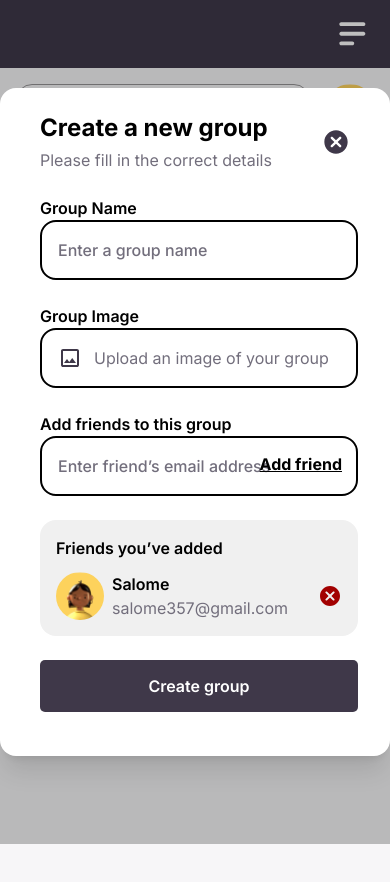
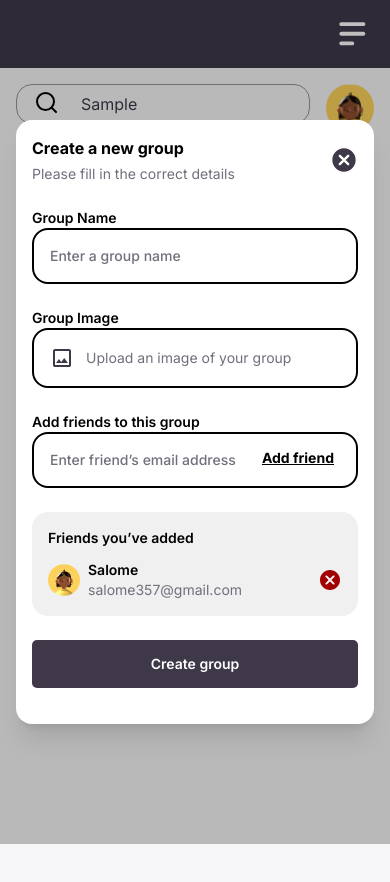
Before and after one commit to codeReaper0/event-webapp2, a Next.js app: page /groups in a window 390 px wide. Both pictures are taken after typing "Sample" into the empty fields and a click on the button "Create New Group". Shown: the top 882 px of the page. Built offline with nearby package versions, Linux system fonts and the light colour scheme; no server answers.

Commit message:
adjusted form mobile view

```diff
--- a/components/createGroup.tsx
+++ b/components/createGroup.tsx
@@ -105,7 +105,7 @@ export default function CreateGroup() {
           </Transition.Child>
 
           <div className="fixed inset-0 overflow-hidden">
-            <div className="flex min-h-full items-center justify-center text-center">
+            <div className="flex min-h-full items-center justify-center text-center p-4 md:p-0">
               <Transition.Child
                 as={Fragment}
                 enter="ease-out duration-300"
@@ -115,16 +115,16 @@ export default function CreateGroup() {
                 leaveFrom="opacity-100 scale-100"
                 leaveTo="opacity-0 scale-95"
               >
-                <Dialog.Panel className="w-full max-w-[450px] transform overflow-hidden max-h-[90vh] rounded-2xl bg-white py-6 text-left align-middle shadow-xl transition-all flex flex-col">
+                <Dialog.Panel className="w-full max-w-[450px] transform overflow-hidden max-h-[90vh] rounded-2xl bg-white py-4 md:py-6 text-left align-middle shadow-xl transition-all flex flex-col">
                   <Dialog.Title
                     as="div"
-                    className="flex items-center justify-between w-full px-10"
+                    className="flex items-center justify-between w-full px-4 md:px-10"
                   >
                     <div className="">
-                      <h3 className="text-2xl font-bold mb-1">
+                      <h3 className="text-base md:text-2xl font-bold mb-1">
                         Create a new group
                       </h3>
-                      <p className="text-brand-gray-400">
+                      <p className="text-sm md:text-base text-brand-gray-400">
                         Please fill in the correct details
                       </p>
                     </div>
@@ -134,7 +134,7 @@ export default function CreateGroup() {
                     </button>
                   </Dialog.Title>
 
-                  <div className="w-full flex-grow mt-6 mb-5 overflow-y-auto pl-10">
+                  <div className="w-full flex-grow mt-6 mb-5 overflow-y-auto pl-4 md:pl-10">
                     <Formik
                       initialValues={initialValues}
                       validationSchema={validationSchema}
@@ -143,7 +143,7 @@ export default function CreateGroup() {
                       {(formik) => {
                         return (
                           <Form action="" autoComplete="off">
-                            <div className="grid grid-cols-1 gap-6 pr-8">
+                            <div className="grid grid-cols-1 gap-6 pr-4 md:pr-8 text-sm sm:text-base">
                               {/* Group name */}
                               <Input
                                 name="groupName"
@@ -225,7 +225,7 @@ export default function CreateGroup() {
                                     className="w-full p-4 rounded-2xl border-2 border-black placeholder:text-brand-gray-400 font-medium"
                                     placeholder="Enter friend’s email address"
                                   />
-                                  <button className="absolute top-4 right-4 font-bold underline">
+                                  <button className="absolute top-4 right-4 font-bold underline bg-white px-2">
                                     Add friend
                                   </button>
                                 </div>
@@ -245,7 +245,7 @@ export default function CreateGroup() {
                                 {/* Friends list */}
                                 <div className="flex justify-between items-center">
                                   <div className="flex gap-2 items-center">
-                                    <div className="w-12 h-12 rounded-full overflow-hidden">
+                                    <div className="w-8 md:w-12 h-8 md:h-12 rounded-full overflow-hidden">
                                       <Image
                                         src={Avatar}
                                         alt="logo"
--- a/components/header.tsx
+++ b/components/header.tsx
@@ -19,7 +19,7 @@ export default function Header({ title, info }: HeaderProps) {
           placeholder="Find an event"
           className="h-full w-full border border-black/40 rounded-2xl p-2 pl-16 text-primary placeholder:text-brand-gray-600 focus:outline-none bg-transparent"
         />
-        <div className="absolute left-5 top-5">
+        <div className="absolute left-5 top-2 md:top-5">
           <SearchIcon />
         </div>
       </div>
```
